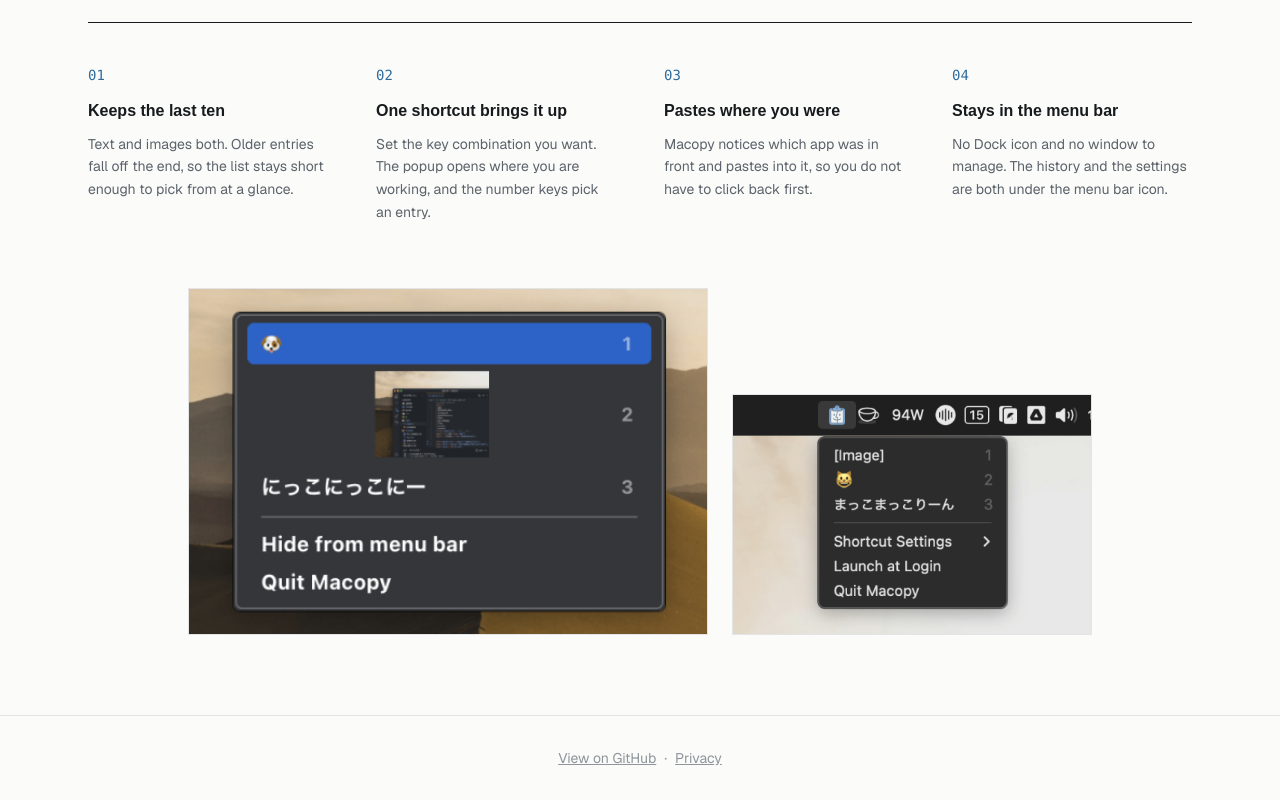
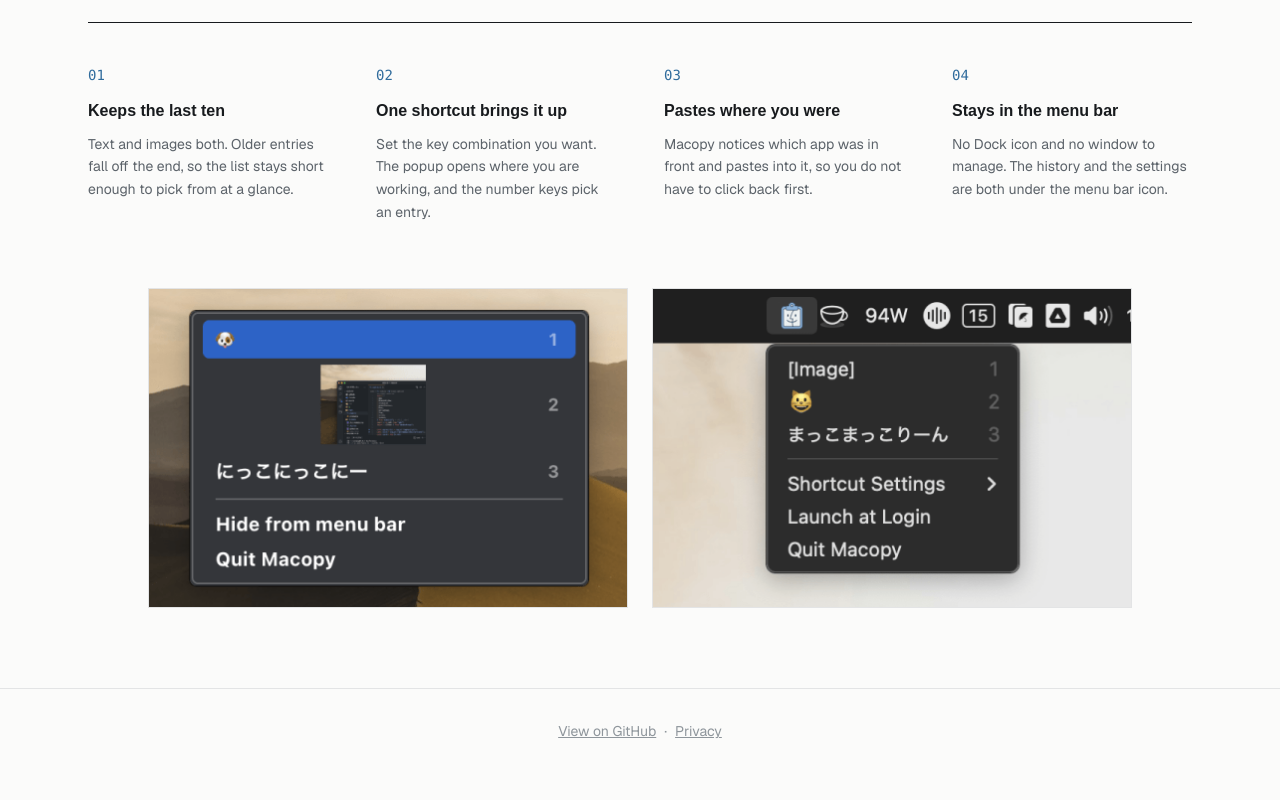
Before and after one commit to piro0919/macopy, a Next.js app in the folder lp/: page /en in a window 1280 px wide. Shown: the part 629-1429 px from the top of the page. After the commit the page ends 1402 px from the top, so only its background shows below. Built offline with nearby package versions, Linux system fonts and the light colour scheme; a web font is replaced by a local one.

Commit message:
fix(lp): show the screenshots at their real size

```diff
--- a/lp/src/app/[locale]/page.tsx
+++ b/lp/src/app/[locale]/page.tsx
@@ -115,19 +115,20 @@
 
         <section className="mx-auto max-w-6xl px-6 pb-20">
           <div className="flex flex-wrap items-end justify-center gap-6">
+            {/* 実寸は 480x320。これより大きく置くと拡大されて眠くなる */}
             <Image
               alt={t("screens.popup")}
               className="border border-line"
-              height={640}
+              height={320}
               src="/screenshot1.png"
-              width={520}
+              width={480}
             />
             <Image
               alt={t("screens.menu")}
               className="border border-line"
-              height={640}
+              height={320}
               src="/screenshot2.png"
-              width={360}
+              width={480}
             />
           </div>
         </section>
```
